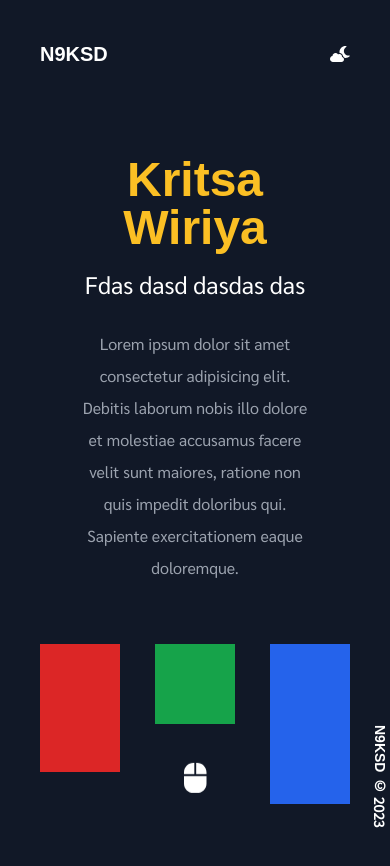
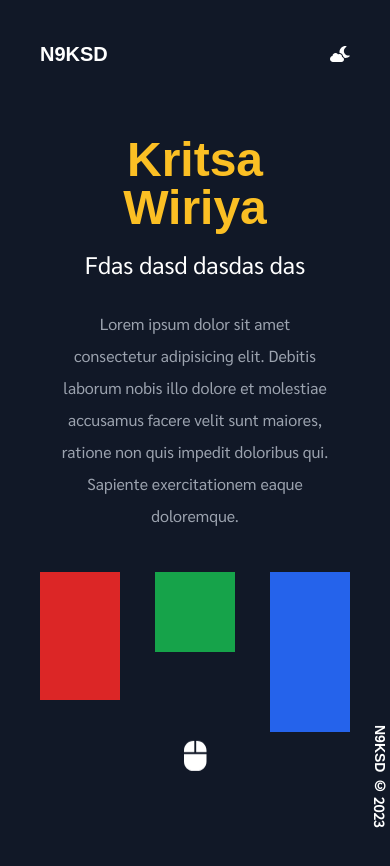
Before and after one commit to 9Kritsada/N9KSD, a React (Vite) app: page / in a window 390 px wide. Shown: the top 866 px of the page. Built offline with nearby package versions, Linux system fonts and the light colour scheme; a web font is replaced by a local one.

Commit message:
Update faComputerMouse

```diff
--- a/src/App.jsx
+++ b/src/App.jsx
@@ -21,7 +21,7 @@ function App() {
               onClick={() => setDarkMode(!darkMode)}
             />
           </header>
-          <div className="p-10 text-center">
+          <div className="p-5 md:p-10 text-center">
             <h1 className="text-center py-2 text-5xl md:text-6xl text-orange-600 dark:text-amber-400 font-orbit">
               Kritsa Wiriya
             </h1>
@@ -39,15 +39,14 @@ function App() {
             <div className="w-20 h-20 bg-green-600"></div>
             <div className="w-20 h-40 bg-blue-600"></div>
           </div>
-
-          <div className="absolute bottom-[5%] w-full z-40">
-            <div className="flex items-center justify-center">
-              <a href="#section1" className="text-3xl animate-bounce">
-                <FontAwesomeIcon icon={faComputerMouse} />
-              </a>
-            </div>
+        </section>
+        <div className="absolute inset-x-0 bottom-16 w-full z-40">
+          <div className="flex items-center justify-center">
+            <a href="#section1" className="text-3xl animate-bounce">
+              <FontAwesomeIcon icon={faComputerMouse} />
+            </a>
           </div>
-        </section>
+        </div>
 
         <Content />
 
```
